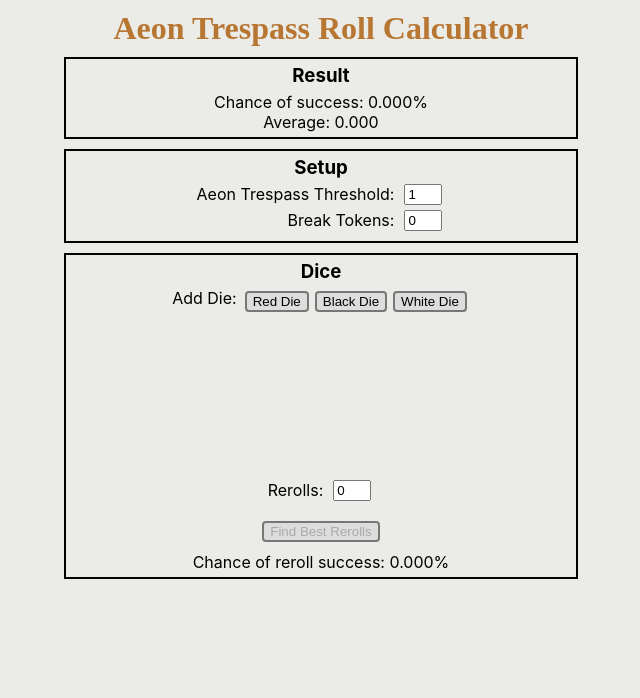
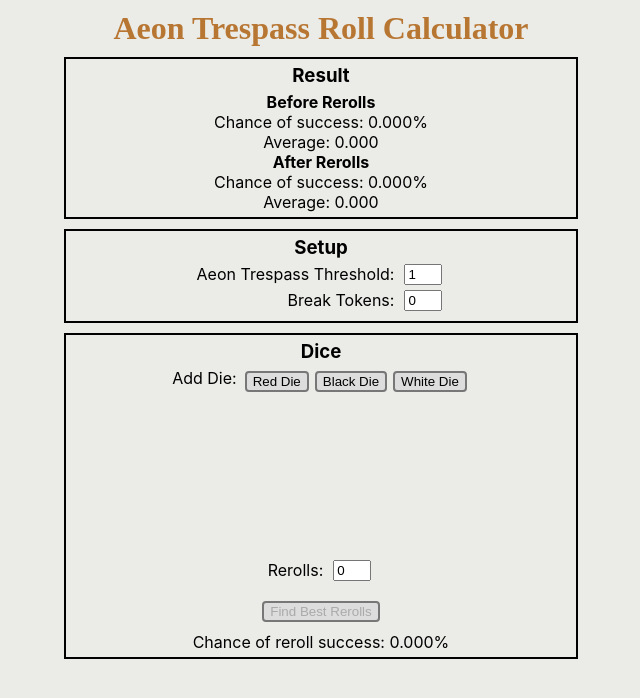
Before and after one commit to MPPennella/ato-roll-calculator, a React (Create React App) app: page / in a window 1280 px wide. Shown: the top 698 px of the page, without its empty margins (319-959 px from the left). Built offline with nearby package versions, Linux system fonts and the light colour scheme.

Commit message:
Added place to display chance/average after considering rerolls

```diff
--- a/src/component/App/index.tsx
+++ b/src/component/App/index.tsx
@@ -200,8 +200,10 @@ function App() {
 
   // Construct props items for various sub-components
   const resultDisplayProps = {
-    successPcnt: thresholdCheck(atThreshold, breaks, outcomes),
-    average: averageResult(outcomes, breaks)
+    successPcntBef: thresholdCheck(atThreshold, breaks, outcomes),
+    averageBef: averageResult(outcomes, breaks),
+    successPcntAft: 0,
+    averageAft: 0,
   }
 
   const conditionProps = {
@@ -212,7 +214,8 @@ function App() {
   }
 
   const dieSelectProps = {
-    diceComponents: diceTracker.map( (dieTracker) => {return <ActiveDie
+    diceComponents: diceTracker.map( (dieTracker) => {
+      return <ActiveDie
         key = {dieTracker.id}
         dieID = {dieTracker.id}
         color = {dieTracker.die.color}
@@ -220,7 +223,7 @@ function App() {
         faceOptions = {dieTracker.die.faces}
         activeFace = {dieTracker.activeFaceOptId}
         remove = {handleRemoveDie}
-      upActFace = {handleUpdateActiveFaces  }
+        upActFace = {handleUpdateActiveFaces}
       />
     }),
     rerolls: rerolls,
--- a/src/component/DieSelectPanel/index.tsx
+++ b/src/component/DieSelectPanel/index.tsx
@@ -23,7 +23,7 @@ function DieSelectPanel (
     // Determine if reroll button should be disabled
     // Should be disabled if no rerolls, or no dice, or if not all dice are set to a static face
     // TODO: Add checking for if not all dice are set to a static face
-    const isFindRerollDisabled = (rerolls && diceComponents.length) ? false : true
+    const isFindRerollDisabled = (!rerolls || !diceComponents.length) ? true : false
 
     return (
         <div className='DieSelectPanel'>
--- a/src/component/ResultDisplayPanel/ResultDisplayPanel.css
+++ b/src/component/ResultDisplayPanel/ResultDisplayPanel.css
@@ -7,3 +7,7 @@
     padding: 5px;
 
 }
+
+.ResultSubHeader {
+    font-weight: bold;
+}
--- a/src/component/ResultDisplayPanel/index.tsx
+++ b/src/component/ResultDisplayPanel/index.tsx
@@ -1,13 +1,26 @@
 import React from 'react'
 import './ResultDisplayPanel.css'
 
-function ResultDisplayPanel ( {successPcnt, average} : {successPcnt:number, average:number}) {
+function ResultDisplayPanel (
+    {successPcntBef, averageBef, successPcntAft, averageAft}
+    :
+    {
+        successPcntBef:number,
+        averageBef:number,
+        successPcntAft: number,
+        averageAft: number
+    }
+) {
 
     return (
         <div className='ResultDisplayPanel'>
             <h2>Result</h2>
-            <div>Chance of success: {successPcnt.toFixed(3)}%</div>
-            <div>Average: {average.toFixed(3)}</div>
+            <div className="ResultSubHeader">Before Rerolls</div>
+            <div>Chance of success: {successPcntBef.toFixed(3)}%</div>
+            <div>Average: {averageBef.toFixed(3)}</div>
+            <div className="ResultSubHeader">After Rerolls</div>
+            <div>Chance of success: {successPcntAft.toFixed(3)}%</div>
+            <div>Average: {averageAft.toFixed(3)}</div>
         </div>
     )
 }
```
Lines whose indentation alone changed are shown as unchanged.
